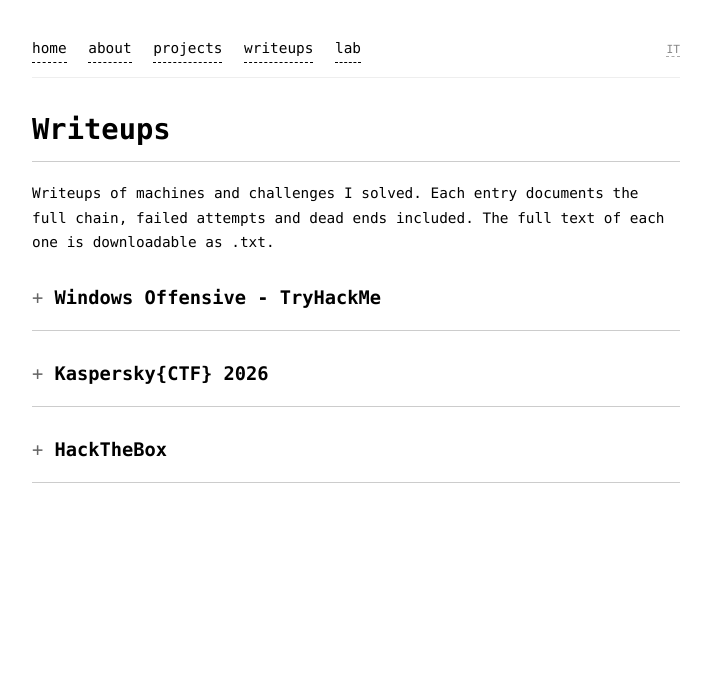
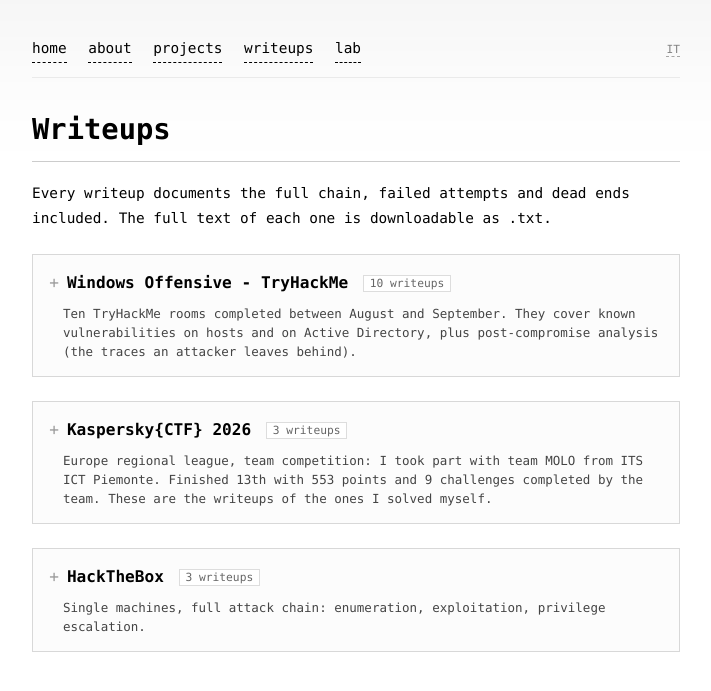
Before and after one commit to torchiachristian/torchiachristian.github.io, a Jekyll site: the page built from writeups.html, in a window 1280 px wide. Shown: the top 691 px of the page, without its empty margins (284-995 px from the left). Built offline with Jekyll 4.4.1, drawn with Linux system fonts in a browser that asks for light colours.

Commit message:
Indice writeups con descrizioni visibili e conteggio, link profilo THM, vignettatura

```diff
--- a/style.css
+++ b/style.css
@@ -307,27 +307,84 @@
 /* ==================== sezioni a tendina ==================== */
 
 details.series {
-    margin: 22px 0;
-    border-bottom: 1px solid #cccccc;
-    padding-bottom: 10px;
+    margin: 26px 0;
+    padding: 16px 18px;
+    border: 1px solid #d8d8d8;
+    background: #fcfcfc;
 }
+details.series + details.series { margin-top: 18px; }
 details.series > summary {
-    font-size: 1.3em;
-    font-weight: bold;
     cursor: pointer;
-    padding: 8px 0;
     list-style: none;
+    display: block;
 }
 details.series > summary::-webkit-details-marker { display: none; }
-details.series > summary::before {
-    content: "+ ";
-    color: #666;
+details.series > summary:focus { outline: none; }
+
+.series-title {
+    display: block;
+    font-size: 1.12em;
+    font-weight: bold;
+    color: #000;
+}
+details.series > summary .series-title::before {
+    content: "+";
+    display: inline-block;
+    width: 1.1em;
+    color: #999;
     font-weight: normal;
 }
-details.series[open] > summary::before { content: "\2212 "; }
-details.series > summary:hover { color: #444; }
-.series-intro {
-    font-size: 0.9em;
+details.series[open] > summary .series-title::before {
+    content: "\2212";
     color: #333;
-    margin: 10px 0 20px 0;
 }
+details.series > summary:hover .series-title { color: #333; }
+details.series > summary:hover .series-title::before { color: #333; }
+
+.series-count {
+    font-size: 0.7em;
+    font-weight: normal;
+    color: #666;
+    border: 1px solid #ddd;
+    background: #fff;
+    padding: 1px 6px;
+    margin-left: 6px;
+    vertical-align: middle;
+}
+
+.series-desc {
+    display: block;
+    font-size: 0.87em;
+    color: #444;
+    line-height: 1.55;
+    margin: 8px 0 0 1.1em;
+}
+details.series[open] > summary .series-desc {
+    margin-bottom: 18px;
+    padding-bottom: 14px;
+    border-bottom: 1px solid #e6e6e6;
+}
+
+details.series .writeup-entry:last-of-type { border-bottom: none; padding-bottom: 6px; }
+.series-foot {
+    margin: 4px 0 0 0;
+    padding-top: 14px;
+    border-top: 1px solid #e6e6e6;
+    font-size: 0.82em;
+}
+
+/* ==================== vignettatura ==================== */
+
+body::before {
+    content: "";
+    position: fixed;
+    inset: 0;
+    pointer-events: none;
+    z-index: 100;
+    box-shadow: inset 0 0 180px 40px rgba(0,0,0,0.055);
+}
+
+@media (max-width: 600px) {
+    details.series { padding: 12px 13px; }
+    body::before { box-shadow: inset 0 0 90px 20px rgba(0,0,0,0.045); }
+}
--- a/writeups.html
+++ b/writeups.html
@@ -5,22 +5,33 @@
 ---
 
 <h1>Writeups</h1>
-<p data-lang="it">Writeup di macchine e challenge risolte. Ogni entry documenta la catena completa, compresi i tentativi falliti e i vicoli ciechi. Il testo integrale di ognuno è scaricabile in .txt.</p>
-<p data-lang="en">Writeups of machines and challenges I solved. Each entry documents the full chain, failed attempts and dead ends included. The full text of each one is downloadable as .txt.</p>
+<p data-lang="it">Ogni writeup documenta la catena completa, compresi i tentativi falliti e i vicoli ciechi. Il testo integrale è scaricabile in .txt su ognuno.</p>
+<p data-lang="en">Every writeup documents the full chain, failed attempts and dead ends included. The full text of each one is downloadable as .txt.</p>
 
 {% assign items = site.writeups | sort: "date" | reverse %}
+{% assign n_thm = 0 %}{% assign n_kctf = 0 %}{% assign n_htb = 0 %}
+{% for w in items %}{% if w.lang == "it" and w.kind != "lab" %}
+  {% if w.series == "thm-windows" %}{% assign n_thm = n_thm | plus: 1 %}
+  {% elsif w.series == "kaspersky-ctf-2026" %}{% assign n_kctf = n_kctf | plus: 1 %}
+  {% elsif w.series == nil %}{% assign n_htb = n_htb | plus: 1 %}{% endif %}
+{% endif %}{% endfor %}
 
 <div data-lang="it">
 
   <details class="series">
-    <summary>Windows Offensive - TryHackMe</summary>
-    <p class="series-intro">Dieci room TryHackMe completate tra agosto e settembre. Trattate vulnerabilità note su host, su Active Directory, con un plus sull'analisi post compromissione (le tracce che un attaccante lascia dietro di sè)</p>
+    <summary>
+      <span class="series-title">Windows Offensive - TryHackMe <span class="series-count">{{ n_thm }} writeup</span></span>
+      <span class="series-desc">Dieci room TryHackMe completate tra agosto e settembre. Trattate vulnerabilità note su host, su Active Directory, con un plus sull'analisi post compromissione (le tracce che un attaccante lascia dietro di sè)</span>
+    </summary>
     {% for w in items %}{% if w.lang == "it" and w.kind != "lab" and w.series == "thm-windows" %}{% include writeup-entry.html w=w lang="it" %}{% endif %}{% endfor %}
+    <p class="series-foot"><a href="https://tryhackme.com/p/torchiachristian" target="_blank">Profilo TryHackMe &rarr;</a></p>
   </details>
 
   <details class="series">
-    <summary>Kaspersky{CTF} 2026</summary>
-    <p class="series-intro">Lega regionale Europea con competizione a squadre: partecipato con team MOLO dell'ITS ICT Piemonte. Chiusa al 13esimo posto con 553 punti e 9 challenge completate dalla squadra. Qui ci sono i writeup di quelle risolte da me.</p>
+    <summary>
+      <span class="series-title">Kaspersky{CTF} 2026 <span class="series-count">{{ n_kctf }} writeup</span></span>
+      <span class="series-desc">Lega regionale Europea con competizione a squadre: partecipato con team MOLO dell'ITS ICT Piemonte. Chiusa al 13esimo posto con 553 punti e 9 challenge completate dalla squadra. Qui ci sono i writeup di quelle risolte da me.</span>
+    </summary>
     <div class="writeup-image">
       <img src="/assets/writeups/kctf-scoreboard.png" alt="Scoreboard Kaspersky CTF 2026, lega Europa">
       <div class="img-caption">Posizionamento finale nella lega regionale Europa</div>
@@ -29,8 +40,10 @@
   </details>
 
   <details class="series">
-    <summary>HackTheBox</summary>
-    <p class="series-intro">Macchine singole, catena di attacco completa: enumerazione, exploitation, privilege escalation.</p>
+    <summary>
+      <span class="series-title">HackTheBox <span class="series-count">{{ n_htb }} writeup</span></span>
+      <span class="series-desc">Macchine singole, catena di attacco completa: enumerazione, exploitation, privilege escalation.</span>
+    </summary>
     {% for w in items %}{% if w.lang == "it" and w.kind != "lab" and w.series == nil %}{% include writeup-entry.html w=w lang="it" %}{% endif %}{% endfor %}
   </details>
 
@@ -39,14 +52,19 @@
 <div data-lang="en">
 
   <details class="series">
-    <summary>Windows Offensive - TryHackMe</summary>
-    <p class="series-intro">Ten TryHackMe rooms completed between August and September. They cover known vulnerabilities on hosts and on Active Directory, plus post-compromise analysis (the traces an attacker leaves behind).</p>
+    <summary>
+      <span class="series-title">Windows Offensive - TryHackMe <span class="series-count">{{ n_thm }} writeups</span></span>
+      <span class="series-desc">Ten TryHackMe rooms completed between August and September. They cover known vulnerabilities on hosts and on Active Directory, plus post-compromise analysis (the traces an attacker leaves behind).</span>
+    </summary>
     {% for w in items %}{% if w.lang == "en" and w.kind != "lab" and w.series == "thm-windows" %}{% include writeup-entry.html w=w lang="en" %}{% endif %}{% endfor %}
+    <p class="series-foot"><a href="https://tryhackme.com/p/torchiachristian" target="_blank">TryHackMe profile &rarr;</a></p>
   </details>
 
   <details class="series">
-    <summary>Kaspersky{CTF} 2026</summary>
-    <p class="series-intro">Europe regional league, team competition: I took part with team MOLO from ITS ICT Piemonte. Finished 13th with 553 points and 9 challenges completed by the team. These are the writeups of the ones I solved myself.</p>
+    <summary>
+      <span class="series-title">Kaspersky{CTF} 2026 <span class="series-count">{{ n_kctf }} writeups</span></span>
+      <span class="series-desc">Europe regional league, team competition: I took part with team MOLO from ITS ICT Piemonte. Finished 13th with 553 points and 9 challenges completed by the team. These are the writeups of the ones I solved myself.</span>
+    </summary>
     <div class="writeup-image">
       <img src="/assets/writeups/kctf-scoreboard.png" alt="Kaspersky CTF 2026 scoreboard, Europe league">
       <div class="img-caption">Final standing in the Europe regional league</div>
@@ -55,8 +73,10 @@
   </details>
 
   <details class="series">
-    <summary>HackTheBox</summary>
-    <p class="series-intro">Single machines, full attack chain: enumeration, exploitation, privilege escalation.</p>
+    <summary>
+      <span class="series-title">HackTheBox <span class="series-count">{{ n_htb }} writeups</span></span>
+      <span class="series-desc">Single machines, full attack chain: enumeration, exploitation, privilege escalation.</span>
+    </summary>
     {% for w in items %}{% if w.lang == "en" and w.kind != "lab" and w.series == nil %}{% include writeup-entry.html w=w lang="en" %}{% endif %}{% endfor %}
   </details>
 
```
